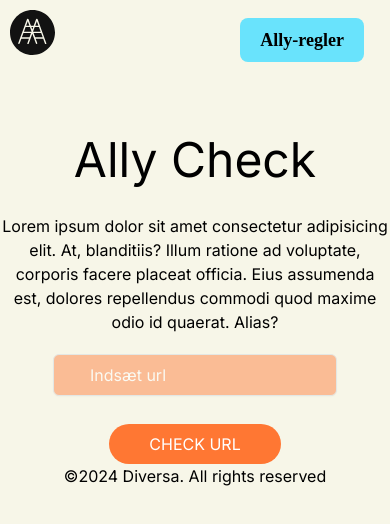
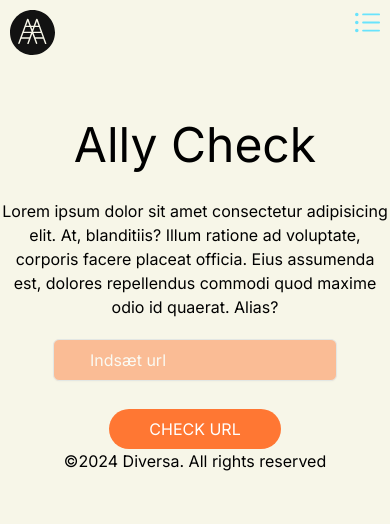
Before and after one commit to emmalarsen1/a11y_diversa, a Next.js app: page / in a window 390 px wide. Shown: the top 524 px of the page. Built offline with nearby package versions, Linux system fonts and the light colour scheme.

Commit message:
icon ally-regler

```diff
--- a/src/app/components/NavButton.jsx
+++ b/src/app/components/NavButton.jsx
@@ -3,11 +3,28 @@ import Link from "next/link";
 
 function NavButton() {
   return (
-    <div class="m-4">
-      <Link class=" bg-[#69e3fc] place-items-center hover:bg-[#02E8FE] py-3 px-5  rounded-lg active:bg-[#4BCBE0] text-center font-['Libre_Baskerville'] text-lg font-semibold" href={`./regeloversigt`}>
-        Ally-regler
-      </Link>
-    </div>
+    <>
+      <div class="m-4 desktop-icon hidden md:block">
+        <Link class=" bg-[#69e3fc] place-items-center hover:bg-[#02E8FE] py-3 px-5  rounded-lg active:bg-[#4BCBE0] text-center font-['Libre_Baskerville'] text-lg font-semibold" href={`./regeloversigt`}>
+          Ally-regler
+        </Link>
+      </div>
+      <div class="mobile-icon md:hidden">
+        <Link href={`./regeloversigt`}>
+          <svg xmlns="http://www.w3.org/2000/svg" fill="none" viewBox="0 0 14 14" height="25" width="25" id="Bullet-List--Streamline-Core.svg">
+            <desc>Bullet List Streamline Icon: https://streamlinehq.com</desc>
+            <g id="bullet-list--points-bullet-unordered-list-lists-bullets">
+              <path id="Vector" stroke="#69e3fc" stroke-linecap="round" stroke-linejoin="round" d="M1 3c0.27614 0 0.5 -0.22386 0.5 -0.5S1.27614 2 1 2c-0.276142 0 -0.5 0.22386 -0.5 0.5s0.223858 0.5 0.5 0.5Z" stroke-width="1"></path>
+              <path id="Vector_2" stroke="#69e3fc" stroke-linecap="round" stroke-linejoin="round" d="M4.5 2.5h9" stroke-width="1"></path>
+              <path id="Vector_3" stroke="#69e3fc" stroke-linecap="round" stroke-linejoin="round" d="M1 7.5c0.27614 0 0.5 -0.22386 0.5 -0.5s-0.22386 -0.5 -0.5 -0.5c-0.276142 0 -0.5 0.22386 -0.5 0.5s0.223858 0.5 0.5 0.5Z" stroke-width="1"></path>
+              <path id="Vector_4" stroke="#69e3fc" stroke-linecap="round" stroke-linejoin="round" d="M4.5 7h9" stroke-width="1"></path>
+              <path id="Vector_5" stroke="#69e3fc" stroke-linecap="round" stroke-linejoin="round" d="M1 12c0.27614 0 0.5 -0.2239 0.5 -0.5S1.27614 11 1 11c-0.276142 0 -0.5 0.2239 -0.5 0.5s0.223858 0.5 0.5 0.5Z" stroke-width="1"></path>
+              <path id="Vector_6" stroke="#69e3fc" stroke-linecap="round" stroke-linejoin="round" d="M4.5 11.5h9" stroke-width="1"></path>
+            </g>
+          </svg>
+        </Link>
+      </div>
+    </>
   );
 }
 
--- a/src/app/components/Navigation.jsx
+++ b/src/app/components/Navigation.jsx
@@ -5,7 +5,7 @@ import Link from "next/link";
 export default async function Navigation() {
   return (
     <header class="flex justify-between m-2.5">
-      <div class="mobile-icon hidden md:block">
+      <div class="desktop-icon hidden md:block">
         <Link href="/" prefetch={false}>
           <svg width="100%" height="100%" viewBox="0 0 712 161" fill="none" xmlns="http://www.w3.org/2000/svg">
             <path d="M52.9069 20.0797C67.6239 20.0797 80.4848 22.9804 91.4895 28.7818C102.494 34.5832 110.98 42.7579 116.946 53.3059C123.045 63.7221 126.094 75.7864 126.094 89.4988C126.094 103.079 123.045 115.144 116.946 125.692C110.98 136.24 102.428 144.414 91.2906 150.216C80.2859 156.017 67.4914 158.918 52.9069 158.918H0.601562V20.0797H52.9069ZM50.7192 129.647C63.5801 129.647 73.5903 126.153 80.75 119.165C87.9096 112.177 91.4895 102.288 91.4895 89.4988C91.4895 76.7093 87.9096 66.7546 80.75 59.6347C73.5903 52.5148 63.5801 48.9549 50.7192 48.9549H34.6099V129.647H50.7192Z" fill="black" />
@@ -27,7 +27,8 @@ export default async function Navigation() {
           </svg>
         </Link>
       </div>
-      <div class="desktop-icon md:hidden">
+      <div class="mobile-icon md:hidden">
+        <Link href="/" prefetch={false}>
           <svg width="45px" height="45px" viewBox="0 0 160 160" fill="none" xmlns="http://www.w3.org/2000/svg">
             <path
               fill-rule="evenodd"
@@ -36,6 +37,7 @@ export default async function Navigation() {
               fill="#121212"
             />
           </svg>
+        </Link>
       </div>
       <NavButton></NavButton>
     </header>
```
Lines whose indentation alone changed are shown as unchanged.
